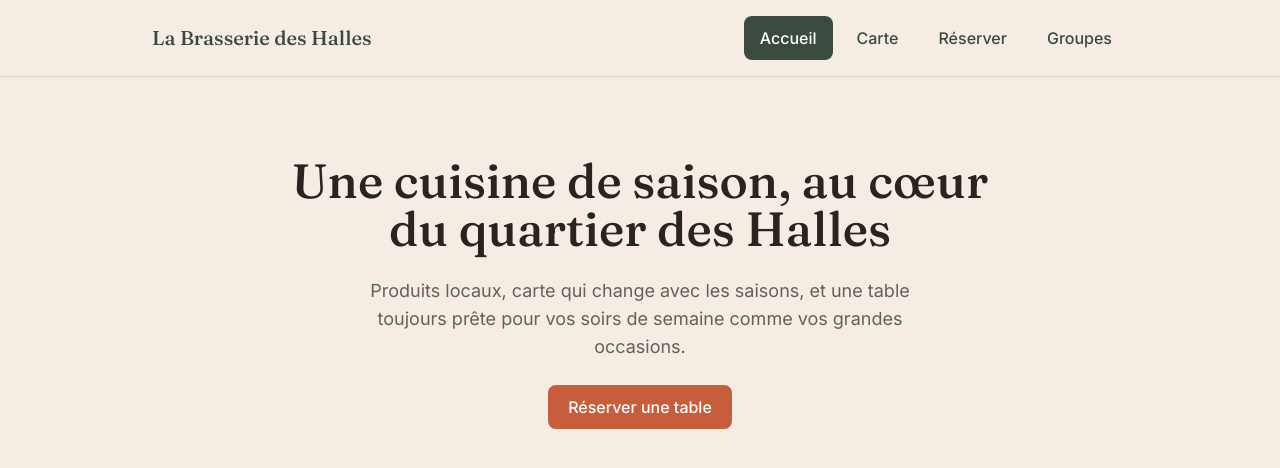
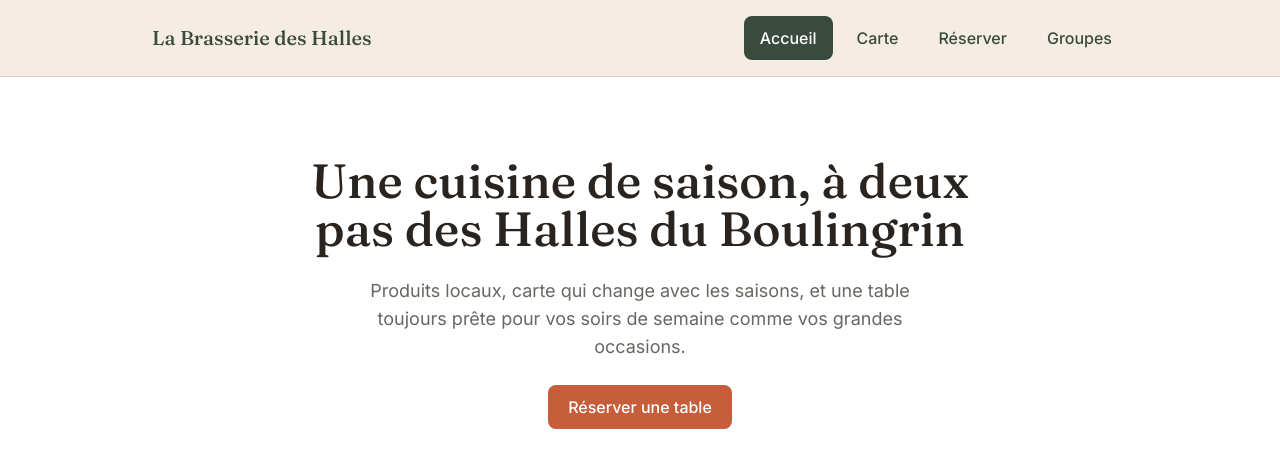
Before and after one commit to louisbdt/brasserie-des-halles, a React (Vite) app: page / in a window 1280 px wide. Shown: the top 468 px of the page. Built offline with nearby package versions, Linux system fonts and the light colour scheme.

Commit message:
Fix dark mode override, card heights, contrast

```diff
--- a/index.html
+++ b/index.html
@@ -4,6 +4,7 @@
     <meta charset="UTF-8" />
     <link rel="icon" type="image/svg+xml" href="/favicon.svg" />
     <meta name="viewport" content="width=device-width, initial-scale=1.0" />
+    <meta name="color-scheme" content="light" />
     <title>La Brasserie des Halles — restaurant de quartier à Reims</title>
     <meta
       name="description"
--- a/src/App.jsx
+++ b/src/App.jsx
@@ -17,7 +17,7 @@ function App() {
   const ActiveScreen = SCREENS[activeScreen]
 
   return (
-    <div className="min-h-screen bg-cream">
+    <div className="min-h-screen bg-white">
       <Header activeScreen={activeScreen} onScreenChange={setActiveScreen} />
       <main>
         <ActiveScreen onBookTable={() => setActiveScreen('reservation')} />
--- a/src/components/DishCard.jsx
+++ b/src/components/DishCard.jsx
@@ -22,7 +22,7 @@ function DishCard({ dish, onViewDetail }) {
             ))}
           </ul>
         )}
-        <div className="mt-2 flex items-center justify-between">
+        <div className="mt-auto flex items-center justify-between pt-2">
           <span className="font-heading text-lg text-terracotta-600">
             {formatPrice(dish.price)}
           </span>
--- a/src/components/DishCard.module.scss
+++ b/src/components/DishCard.module.scss
@@ -4,6 +4,7 @@
 .card {
   @include mix.card-surface(white);
   display: flex;
+  height: 100%;
   flex-direction: column;
   overflow: hidden;
 }
@@ -22,6 +23,7 @@
 
 .body {
   display: flex;
+  flex: 1;
   flex-direction: column;
   gap: 0.5rem;
   padding: 1rem 1.25rem 1.25rem;
--- a/src/components/DishDetailModal.jsx
+++ b/src/components/DishDetailModal.jsx
@@ -36,7 +36,7 @@ function DishDetailModal({ dish, onClose }) {
             type="button"
             onClick={onClose}
             aria-label="Fermer le détail du plat"
-            className="flex min-h-11 min-w-11 items-center justify-center rounded-lg text-ink/60 hover:bg-cream-dark focus-visible:outline focus-visible:outline-2 focus-visible:outline-offset-2 focus-visible:outline-sage"
+            className="flex min-h-11 min-w-11 items-center justify-center rounded-lg text-ink/70 hover:bg-cream-dark focus-visible:outline focus-visible:outline-2 focus-visible:outline-offset-2 focus-visible:outline-sage"
           >
             ✕
           </button>
--- a/src/index.css
+++ b/src/index.css
@@ -23,8 +23,12 @@
   --font-sans: 'Inter', system-ui, 'Segoe UI', sans-serif;
 }
 
+html {
+  color-scheme: light;
+}
+
 body {
-  background-color: var(--color-cream);
+  background-color: #fff;
   color: var(--color-ink);
   font-family: var(--font-sans);
 }
--- a/src/screens/Home.jsx
+++ b/src/screens/Home.jsx
@@ -4,7 +4,7 @@ function Home({ onBookTable }) {
   return (
     <section className="mx-auto flex max-w-3xl flex-col items-center gap-6 px-6 py-20 text-center">
       <h1 className="font-heading text-4xl text-ink md:text-5xl">
-        Une cuisine de saison, au cœur du quartier des Halles
+        Une cuisine de saison, à deux pas des Halles du Boulingrin
       </h1>
       <p className="max-w-xl text-lg text-ink/70">
         Produits locaux, carte qui change avec les saisons, et une table toujours prête pour vos
```
